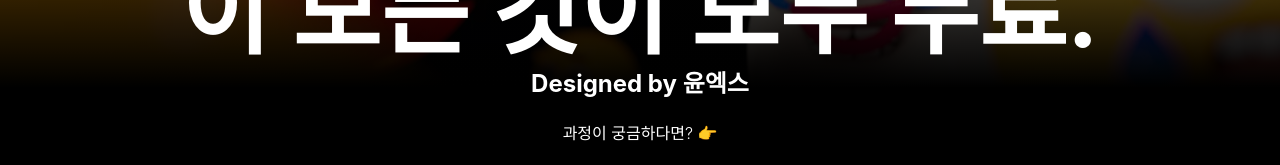
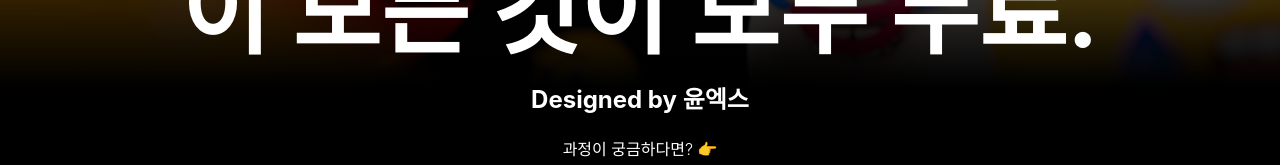
Before and after one commit to yunxxxui/jackface, a React (Create React App) app: page / in a window 1280 px wide. Shown: the part 528-693 px from the top of the page. Built offline with nearby package versions, Linux system fonts and the light colour scheme.

Commit message:
word modify

```diff
--- a/src/Pages/About.tsx
+++ b/src/Pages/About.tsx
@@ -167,7 +167,7 @@ function About() {
         <Br/>
         <Box>
           <SubTitle>
-                <Bold>포트폴리오 여정기</Bold>
+                <Bold>어떻게 만들었나요?</Bold>
           </SubTitle>
           <ToonImg src={img_05} />
           <ToonImg src={img_06} />
--- a/src/Pages/Home.tsx
+++ b/src/Pages/Home.tsx
@@ -91,6 +91,7 @@ const Title = styled(motion.p)`
 `;
 
 const SubTitle = styled(motion.p)`
+  margin-top: 16px;
   font-size: 24px;
   font-weight: bold;
 
```
